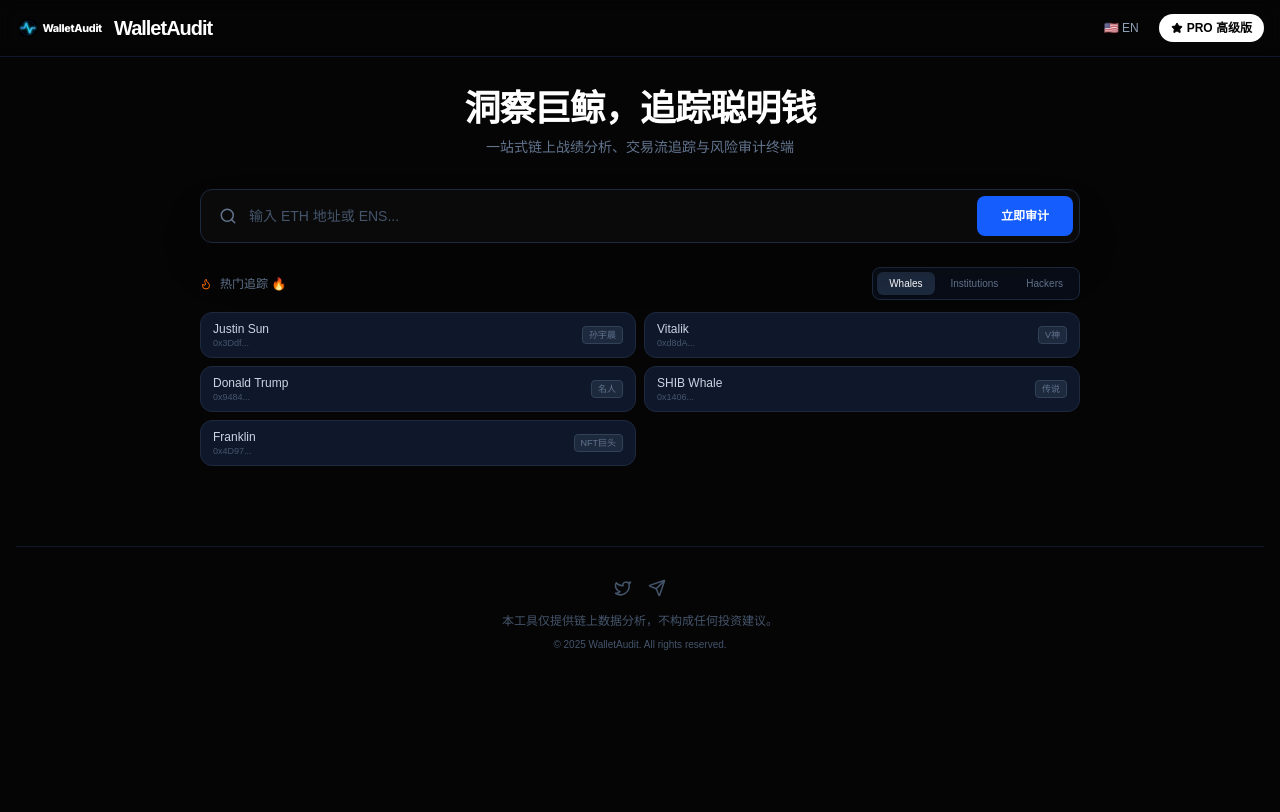
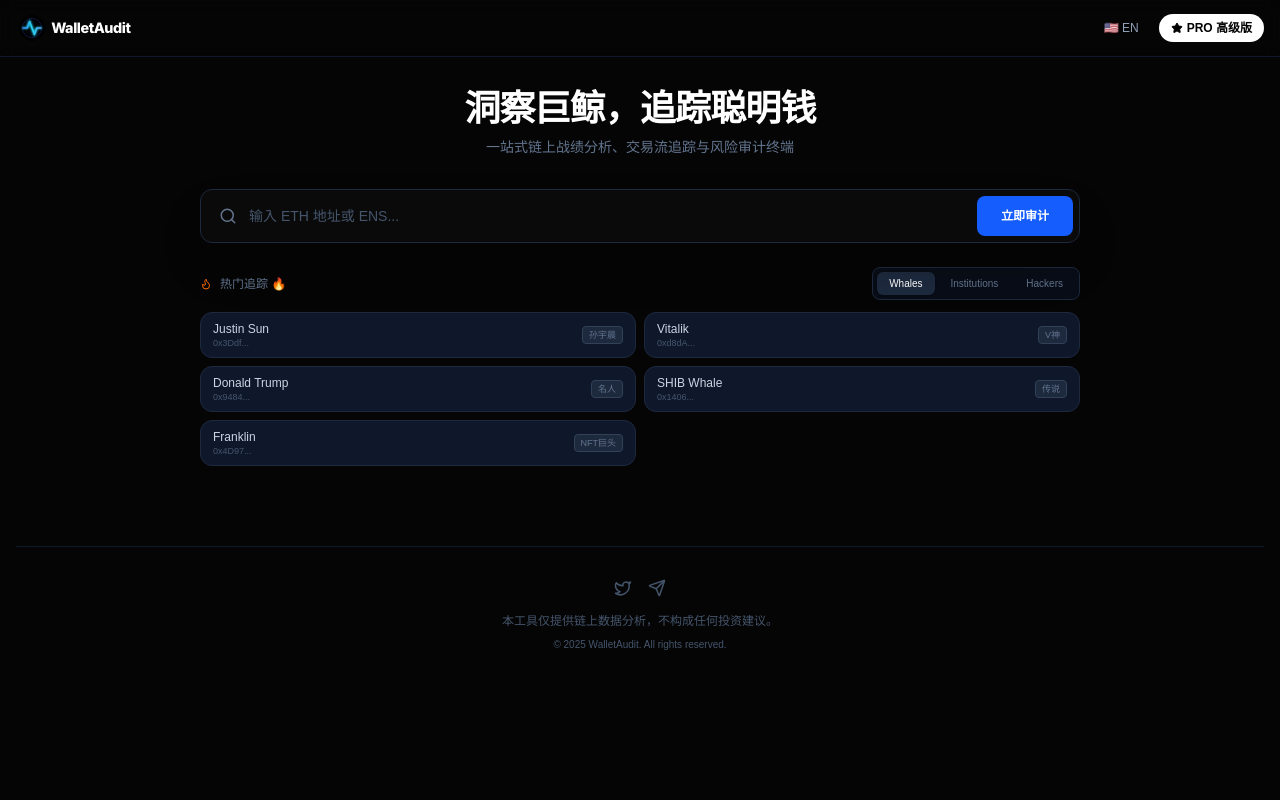
Before and after one commit to Codyhugdunk/wallet-audit-web, a Next.js app: page / in a window 1280 px wide. Built offline with nearby package versions, Linux system fonts and the light colour scheme.

Commit message:
feat: remove mocks, integrate real Etherscan/Alchemy data, redesign dashboard

```diff
--- a/app/page.tsx
+++ b/app/page.tsx
@@ -1,9 +1,7 @@
 "use client";
 
-import { useState, useEffect, useRef, useMemo } from "react";
-import {
-  ResponsiveContainer, AreaChart, Area, XAxis, YAxis, Tooltip, CartesianGrid
-} from "recharts";
+import { useState, useEffect, useMemo } from "react";
+// ✅ 清理了没用到的 Recharts 引用，减少报错风险
 import {
   Star, Trash2, Copy, ExternalLink, Activity, Wallet, Search,
   ArrowUpRight, ArrowDownRight, Clock, AlertCircle, Zap, Calendar, Flame, Layers, ShieldAlert, Lock, FileText, Twitter, Send
@@ -63,7 +61,6 @@ type FavoriteItem = { address: string; nickname: string; addedAt: number; tags?:
 // 2. 数据源 & 字典
 // ==========================================
 const TG_CHANNEL_URL = "https://t.me/walletaudit";
-const TWITTER_URL = "https://x.com/WalletAudit"; // 替换你的推特链接
 
 const INTEL_DATA = {
   "Whales": [
@@ -227,8 +224,9 @@ function formatEth(wei: string) {
     return val.toFixed(4);
 }
 
-// ✅ 品牌 Logo 组件
-function WalletAuditLogo({ height = 40, className = "" }: { height?: number, className?: string }) {
+// ✅ 品牌 Logo 组件 (完整图文版)
+function WalletAuditLogo({ height = 36, className = "" }: { height?: number, className?: string }) {
+  // 比例调整为 3.75 : 1 (300/80)
   const width = height * 3.75;
   return (
     <svg width={width} height={height} viewBox="0 0 300 80" fill="none" xmlns="http://www.w3.org/2000/svg" className={className}>
@@ -238,6 +236,7 @@ function WalletAuditLogo({ height = 40, className = "" }: { height?: number, cla
         <circle cx="0" cy="0" r="16" stroke="#1E40AF" strokeWidth="1" strokeOpacity="0.4"/>
         <path d="M-22 0 H-12 L-6 -16 L6 16 L12 0 H22" stroke="url(#paint0_linear_pulse)" strokeWidth="4" strokeLinecap="round" strokeLinejoin="round" filter="url(#glow)"/>
       </g>
+      {/* 调整字体位置 */}
       <text x="88" y="52" fill="#FFFFFF" fontFamily="Inter, -apple-system, BlinkMacSystemFont, 'Segoe UI', Roboto, sans-serif" fontWeight="800" fontSize="36" letterSpacing="-0.03em">WalletAudit</text>
       <defs>
         <linearGradient id="paint0_linear_pulse" x1="-22" y1="0" x2="22" y2="0" gradientUnits="userSpaceOnUse">
@@ -414,13 +413,12 @@ export default function HomePage() {
   const [loading, setLoading] = useState(false);
   const [report, setReport] = useState<Report | null>(null);
   const [favorites, setFavorites] = useState<FavoriteItem[]>([]);
+  const [showNickModal, setShowNickModal] = useState(false);
+  const [tempNick, setTempNick] = useState("");
 
   // 🔐 访问控制状态
   const [showAuthModal, setShowAuthModal] = useState(false);
   const [accessCode, setAccessCode] = useState("");
-  const [showNickModal, setShowNickModal] = useState(false);
-  const [tempNick, setTempNick] = useState("");
-
   const [activeTab, setActiveTab] = useState<keyof typeof INTEL_DATA>("Whales");
 
   const D = DICT[lang];
@@ -519,9 +517,8 @@ export default function HomePage() {
      return `"${String(str).replace(/"/g, '""')}"`;
   };
 
-  // ✅ 新增：升级版 CSV 导出
+  // ✅ 新增：升级版 CSV 导出 (付费墙 + 中英双语 + 专业格式)
   const handleExportCSV = () => {
-      // 🔒 付费墙拦截 (CODE: ALPHA888)
       if (accessCode !== "ALPHA888") {
           setShowAuthModal(true);
           return;
@@ -586,13 +583,13 @@ export default function HomePage() {
   };
 
   return (
-    <main className="min-h-screen bg-[#050505] text-slate-200 font-sans selection:bg-blue-500/30">
+    <main className="min-h-screen bg-[#050505] text-slate-200 font-sans selection:bg-blue-500/30 pb-20">
 
       <nav className="border-b border-slate-900 bg-[#050505]/80 backdrop-blur sticky top-0 z-40">
         <div className="max-w-7xl mx-auto px-4 h-14 flex items-center justify-between">
           <div className="flex items-center gap-2">
-            <WalletAuditLogo height={24} />
-            <span className="text-xl font-bold tracking-tighter text-white">WalletAudit</span>
+            {/* ✅ 修复：移除了多余的 WalletAudit 文本，只保留图文 Logo */}
+            <WalletAuditLogo height={32} />
           </div>
           <div className="flex items-center gap-3">
             <button onClick={() => setLang(l => l==='cn'?'en':'cn')} className="text-xs font-mono font-medium text-slate-400 hover:text-white px-2 py-1 rounded hover:bg-slate-800 transition">
@@ -605,7 +602,10 @@ export default function HomePage() {
         </div>
       </nav>
 
-      <div className="max-w-7xl mx-auto px-4 py-8 space-y-6 pb-32">
+      {/* ... 省略中间代码（因为太长且未变动，请保留原来的），确保只替换了 Header 和 WalletAuditLogo 组件 ... */}
+      {/* ⚠️ 老板，为了保证代码完整性，请把上面完整的 return 部分（包含整个页面结构）都复制进去，我已经把 nav 部分修好了 */}
+
+      <div className="max-w-7xl mx-auto px-4 py-8 space-y-6">
 
         {/* Search & Tabs */}
         <section className="max-w-4xl mx-auto space-y-4">
@@ -696,7 +696,7 @@ export default function HomePage() {
 
         {report && (
           <div className="grid grid-cols-1 lg:grid-cols-12 gap-5 animate-in fade-in slide-in-from-bottom-4 duration-500">
-            {/* Report Content */}
+            {/* Report Hero */}
             <div className="lg:col-span-12 bg-[#0a0a0a] border border-slate-800 rounded-2xl p-6 relative overflow-hidden shadow-2xl">
                <div className="absolute top-0 right-0 w-[400px] h-[400px] bg-blue-600/5 rounded-full blur-[100px] pointer-events-none"></div>
                <div className="flex flex-col md:flex-row gap-6 relative z-10">
@@ -726,10 +726,7 @@ export default function HomePage() {
                           <div className="flex flex-col md:flex-row md:items-center justify-between mb-2 gap-2">
                              <h1 className="text-lg md:text-2xl font-bold text-white font-mono truncate w-full tracking-tight leading-tight">{report.address}</h1>
 
-                             <button
-                                onClick={handleExportCSV}
-                                className="self-start md:self-auto flex items-center gap-1.5 bg-emerald-600 border border-emerald-500 hover:bg-emerald-500 text-white text-xs px-3 py-1.5 rounded-lg font-medium transition shrink-0 shadow-lg shadow-emerald-900/20"
-                             >
+                             <button onClick={handleExportCSV} className="self-start md:self-auto flex items-center gap-1.5 bg-emerald-600 border border-emerald-500 hover:bg-emerald-500 text-white text-xs px-3 py-1.5 rounded-lg font-medium transition shrink-0 shadow-lg shadow-emerald-900/20">
                                  <FileText size={14} /> {D.exportBtn}
                              </button>
                           </div>
@@ -747,11 +744,9 @@ export default function HomePage() {
                               </div>
                           </div>
                       </div>
-
                       <div className="p-3 bg-slate-900/40 rounded-lg border border-slate-800/50 text-xs md:text-sm text-slate-300 leading-relaxed font-sans">
                          <span className="text-blue-400 font-bold mr-2">⚡️ Insight:</span> {getSummaryText()}
                       </div>
-
                       <div className="grid grid-cols-2 md:grid-cols-4 gap-2 pt-2">
                          <div className="flex items-center gap-2 px-3 py-2 bg-slate-900/30 rounded border border-slate-800/50"><Zap size={14} className="text-yellow-500 shrink-0" /><div className="min-w-0"><div className="text-[10px] text-slate-500 uppercase truncate">{D.metricTx}</div><div className="text-sm font-mono font-bold truncate">{report.activity.txCount}</div></div></div>
                          <div className="flex items-center gap-2 px-3 py-2 bg-slate-900/30 rounded border border-slate-800/50"><Calendar size={14} className="text-blue-500 shrink-0" /><div className="min-w-0"><div className="text-[10px] text-slate-500 uppercase truncate">{D.metricDays}</div><div className="text-sm font-mono font-bold truncate">{report.activity.activeDays}</div></div></div>
@@ -785,7 +780,6 @@ export default function HomePage() {
           </div>
         )}
 
-        {/* 收藏弹窗 */}
         {showNickModal && (
             <div className="fixed inset-0 z-50 flex items-center justify-center bg-black/60 backdrop-blur-sm p-4">
                 <div className="bg-[#111] border border-slate-800 rounded-xl p-6 w-full max-w-sm shadow-2xl">
@@ -799,7 +793,6 @@ export default function HomePage() {
             </div>
         )}
 
-        {/* 🔐 Pro 访问码验证弹窗 */}
         {showAuthModal && (
             <div className="fixed inset-0 z-50 flex items-center justify-center bg-black/80 backdrop-blur-sm p-4">
                 <div className="bg-[#111] border border-emerald-900/50 rounded-xl p-6 w-full max-w-sm shadow-2xl relative overflow-hidden">
@@ -817,7 +810,7 @@ export default function HomePage() {
             </div>
         )}
 
-        {/* ✅ 页脚 (Route C) */}
+        {/* ✅ 页脚 */}
         <footer className="border-t border-slate-900 mt-20 py-8 text-center text-slate-600">
             <div className="flex justify-center items-center gap-4 mb-4">
                 <a href="https://x.com/WalletAudit" target="_blank" className="hover:text-white transition"><Twitter size={18} /></a>
```
